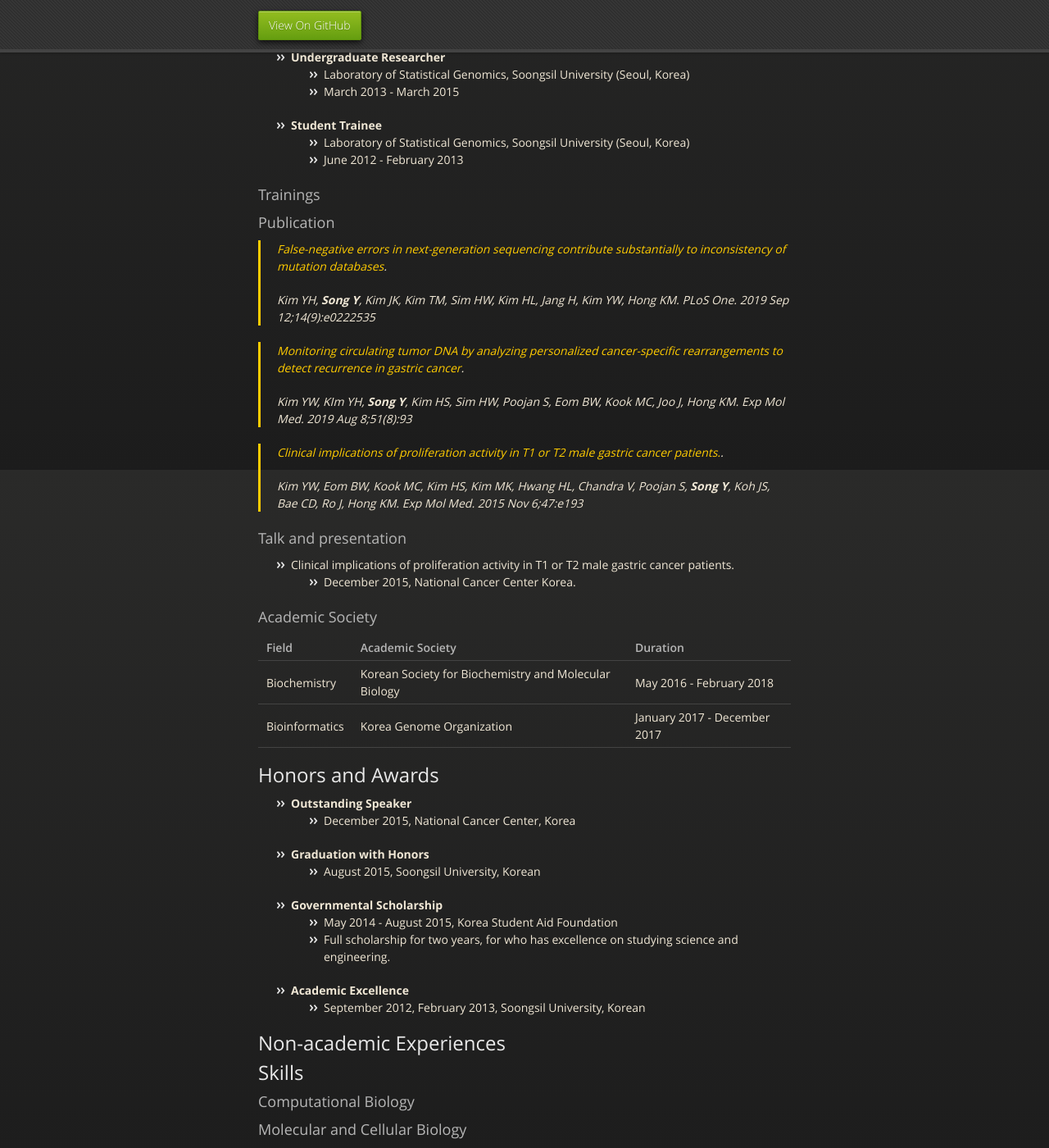
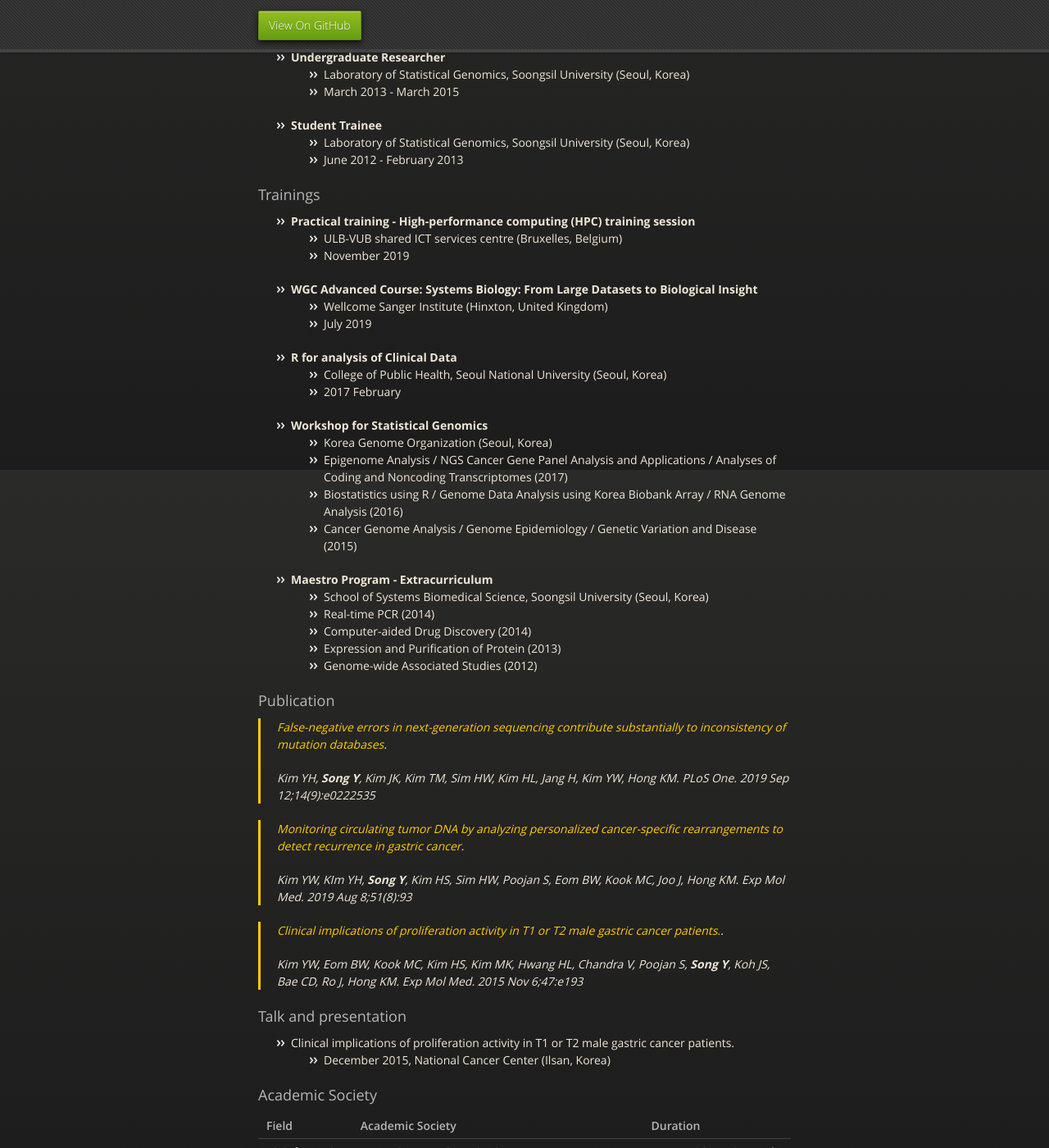
Before and after one commit to yurasong/yurasong.github.io, a Jekyll site: the page built from index.md, in a window 1280 px wide and 1400 px high, scrolled down 1227 px. Shown: the whole window at 82% size. Built offline with Jekyll 4.4.1, drawn with Linux system fonts in a browser that asks for light colours; some of the changed text lies outside the part shown.

Commit message:
training updated

```diff
--- a/index.md
+++ b/index.md
@@ -59,6 +59,31 @@ There should be whitespace between paragraphs. We recommend including a README,
 
 ### Trainings
 
+- **Practical training - High-performance computing (HPC) training session**
+  - ULB-VUB shared ICT services centre (Bruxelles, Belgium)
+  - November 2019
+
+- **WGC Advanced Course: Systems Biology: From Large Datasets to Biological Insight**
+  - Wellcome Sanger Institute (Hinxton, United Kingdom)
+  - July 2019
+
+- **R for analysis of Clinical Data**
+  - College of Public Health, Seoul National University (Seoul, Korea)
+  - 2017 February
+
+- **Workshop for Statistical Genomics**
+  - Korea Genome Organization (Seoul, Korea)
+  - Epigenome Analysis / NGS Cancer Gene Panel Analysis and Applications / Analyses of Coding and Noncoding Transcriptomes (2017)
+  - Biostatistics using R / Genome Data Analysis using Korea Biobank Array / RNA Genome Analysis (2016)
+  - Cancer Genome Analysis / Genome Epidemiology / Genetic Variation and Disease (2015)
+
+- **Maestro Program - Extracurriculum**
+  - School of Systems Biomedical Science, Soongsil University (Seoul, Korea)
+  - Real-time PCR (2014)
+  - Computer-aided Drug Discovery (2014)
+  - Expression and Purification of Protein (2013)
+  - Genome-wide Associated Studies (2012)
+
 ### Publication
 
 > [False-negative errors in next-generation sequencing contribute substantially to inconsistency of mutation databases](https://journals.plos.org/plosone/article?id=10.1371/journal.pone.0222535).
@@ -76,29 +101,29 @@ There should be whitespace between paragraphs. We recommend including a README,
 ### Talk and presentation
 
 - Clinical implications of proliferation activity in T1 or T2 male gastric cancer patients.
-  - December 2015, National Cancer Center Korea.
+  - December 2015, National Cancer Center (Ilsan, Korea)
 
 ### Academic Society
 
 | Field        | Academic Society          | Duration |
 |:-------------|:------------------|:------|
+| Bioinformatics | Korea Genome Organization   | January 2017 - Currently  |
 | Biochemistry   | Korean Society for Biochemistry and Molecular Biology | May 2016 - February 2018  |
-| Bioinformatics | Korea Genome Organization   | January 2017 - December 2017  |
 
 ## Honors and Awards
 
 - **Outstanding Speaker**
-  - December 2015, National Cancer Center, Korea
+  - December 2015, National Cancer Center (Ilsan, Korea)
 
 - **Graduation with Honors**
-  - August 2015, Soongsil University, Korean
+  - August 2015, Soongsil University (Seoul, Korea)
 
 - **Governmental Scholarship**
   - May 2014 - August 2015, Korea Student Aid Foundation
   - Full scholarship for two years, for who has excellence on studying science and engineering.
 
 - **Academic Excellence**
-  - September 2012, February 2013, Soongsil University, Korean
+  - September 2012, February 2013, Soongsil University (Seoul, Korea)
 
 ## Non-academic Experiences
 
```
